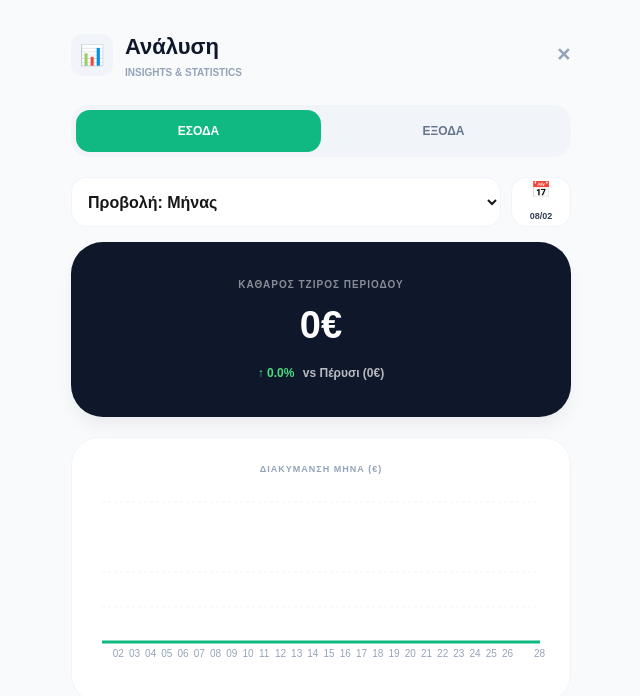
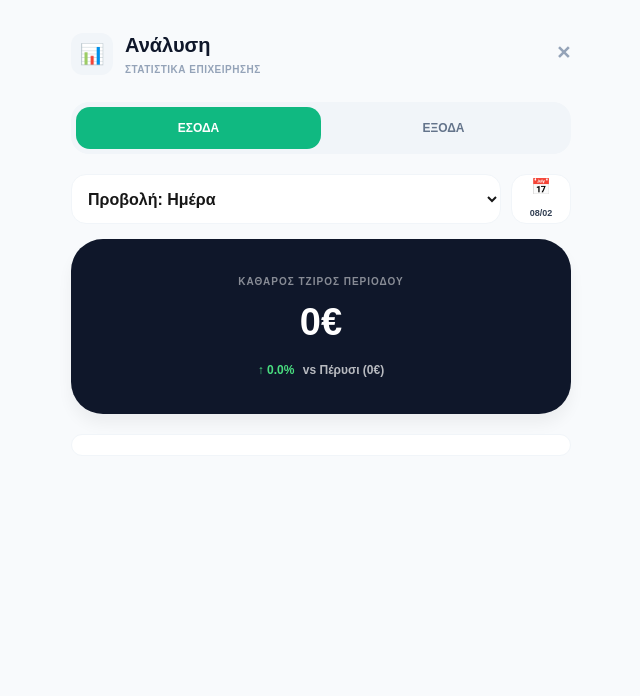
Before and after one commit to tsigris/cosy-management, a Next.js app: page /analysis in a window 1280 px wide. Shown: the top 696 px of the page, without its empty margins (319-959 px from the left). Built offline with nearby package versions, Linux system fonts and the light colour scheme.

Commit message:
Update page.tsx

```diff
--- a/src/app/analysis/page.tsx
+++ b/src/app/analysis/page.tsx
@@ -17,7 +17,8 @@ function AnalysisContent() {
   const [transactions, setTransactions] = useState<any[]>([])
   const [loading, setLoading] = useState(true)
   const [view, setView] = useState('income')
-  const [period, setPeriod] = useState('month')
+  // ΠΡΟΕΠΙΛΟΓΗ: ΗΜΕΡΑ
+  const [period, setPeriod] = useState('custom_day')
   const [selectedDate, setSelectedDate] = useState(format(new Date(), 'yyyy-MM-dd'))
   const [isZExpanded, setIsZExpanded] = useState(false)
 
@@ -29,7 +30,6 @@ function AnalysisContent() {
         if (!user) return
         const { data: profile } = await supabase.from('profiles').select('store_id').eq('id', user.id).single()
         if (profile?.store_id) {
-          // Φέρνουμε δεδομένα και από πέρυσι για τη σύγκριση
           const { data } = await supabase.from('transactions')
             .select('*, suppliers(name)')
             .eq('store_id', profile.store_id)
@@ -41,7 +41,7 @@ function AnalysisContent() {
     loadData()
   }, [])
 
-  // --- ΛΟΓΙΚΗ ΥΠΟΛΟΓΙΣΜΟΥ ΠΕΡΙΟΔΩΝ (ΤΩΡΑ & ΠΕΡΣΙ) ---
+  // --- ΥΠΟΛΟΓΙΣΜΟΣ ΣΤΑΤΙΣΤΙΚΩΝ & ΣΥΓΚΡΙΣΗΣ ---
   const stats = useMemo(() => {
     const now = parseISO(selectedDate)
     const lastYear = subYears(now, 1)
@@ -81,7 +81,7 @@ function AnalysisContent() {
     const diff = currentTotal - prevTotal
     const percent = prevTotal !== 0 ? (diff / prevTotal) * 100 : 0
 
-    return { currentTotal, prevTotal, diff, percent, currentViewData, currentData }
+    return { currentTotal, prevTotal, percent, currentViewData }
   }, [transactions, period, selectedDate, view])
 
   const zEntries = stats.currentViewData.filter(t => t.category === 'Εσοδα Ζ')
@@ -114,8 +114,8 @@ function AnalysisContent() {
         <div style={{ display: 'flex', alignItems: 'center', gap: '12px' }}>
           <div style={logoBoxStyle}>📊</div>
           <div>
-            <h1 style={{ fontWeight: '900', fontSize: '22px', margin: 0, color: '#0f172a' }}>Ανάλυση</h1>
-            <p style={{ margin: '2px 0 0', fontSize: '10px', color: '#94a3b8', fontWeight: '800', textTransform: 'uppercase' }}>Insights & Statistics</p>
+            <h1 style={{ fontWeight: '900', fontSize: '20px', margin: 0, color: '#0f172a' }}>Ανάλυση</h1>
+            <p style={{ margin: '2px 0 0', fontSize: '10px', color: '#94a3b8', fontWeight: '800', textTransform: 'uppercase', letterSpacing: '0.5px' }}>ΣΤΑΤΙΣΤΙΚΑ ΕΠΙΧΕΙΡΗΣΗΣ</p>
           </div>
         </div>
         <Link href="/" style={backBtnStyle}>✕</Link>
@@ -127,7 +127,7 @@ function AnalysisContent() {
         <button onClick={() => setView('expenses')} style={{...tabBtn, backgroundColor: view === 'expenses' ? '#ef4444' : 'transparent', color: view === 'expenses' ? 'white' : '#64748b'}}>ΕΞΟΔΑ</button>
       </div>
 
-      {/* FILTER BAR WITH PERMANENT CALENDAR */}
+      {/* FILTER BAR WITH CALENDAR ICON */}
       <div style={filterBar}>
         <select value={period} onChange={e => setPeriod(e.target.value)} style={selectStyle}>
           <option value="custom_day">Προβολή: Ημέρα</option>
@@ -145,18 +145,18 @@ function AnalysisContent() {
         </div>
       </div>
 
+      {/* HERO CARD WITH YEARLY COMPARISON */}
       <div style={{...heroCard, backgroundColor: view === 'income' ? '#0f172a' : '#450a0a'}}>
-        <p style={labelMicro}>ΚΑΘΑΡΟΣ ΤΖΙΡΟΣ ΠΕΡΙΟΔΟΥ</p>
+        <p style={labelMicro}>{view === 'income' ? 'ΚΑΘΑΡΟΣ ΤΖΙΡΟΣ ΠΕΡΙΟΔΟΥ' : 'ΣΥΝΟΛΙΚΑ ΕΞΟΔΑ ΠΕΡΙΟΔΟΥ'}</p>
         <h2 style={{ fontSize: '38px', fontWeight: '900', margin: '5px 0' }}>{stats.currentTotal.toLocaleString('el-GR')}€</h2>
 
-        {/* ΣΥΓΚΡΙΣΗ ΜΕ ΠΕΡΣΙ */}
         <div style={{ marginTop: '10px', fontSize: '12px', fontWeight: '700', color: stats.percent >= 0 ? '#4ade80' : '#f87171' }}>
             {stats.percent >= 0 ? '↑' : '↓'} {Math.abs(stats.percent).toFixed(1)}% <span style={{opacity:0.7, color:'white', marginLeft: '5px'}}>vs Πέρυσι ({stats.prevTotal.toFixed(0)}€)</span>
         </div>
       </div>
 
-      {/* AREA CHART */}
-      {period === 'month' && (
+      {/* GRAPH (SHOW ONLY ON MONTH VIEW) */}
+      {period === 'month' && chartData.length > 0 && (
         <div style={chartCard}>
           <p style={chartTitle}>ΔΙΑΚΥΜΑΝΣΗ ΜΗΝΑ (€)</p>
           <div style={{ width: '100%', height: 180 }}>
@@ -178,7 +178,7 @@ function AnalysisContent() {
         </div>
       )}
 
-      {/* GROUPED Z */}
+      {/* GROUPED Z ACCORDION */}
       {view === 'income' && zStats.total > 0 && (
         <div style={{ marginBottom: '15px' }}>
           <div onClick={() => setIsZExpanded(!isZExpanded)} style={zHeader}>
@@ -201,6 +201,7 @@ function AnalysisContent() {
         </div>
       )}
 
+      {/* ANALYTICAL LIST */}
       <div style={listWrapper}>
         {stats.currentViewData.filter(t => t.category !== 'Εσοδα Ζ').map(t => (
           <div key={t.id} style={rowStyle}>
@@ -238,9 +239,5 @@ const listWrapper: any = { backgroundColor: 'white', padding: '10px 22px', borde
 const rowStyle: any = { display: 'flex', justifyContent: 'space-between', alignItems: 'center', padding: '18px 0', borderBottom: '1px solid #f8fafc' };
 
 export default function AnalysisPage() {
-  return (
-    <main style={{ backgroundColor: '#f8fafc', minHeight: '100vh', padding: '15px' }}>
-      <Suspense fallback={<div>Φόρτωση...</div>}><AnalysisContent /></Suspense>
-    </main>
-  )
+  return <main style={{ backgroundColor: '#f8fafc', minHeight: '100vh', padding: '15px' }}><Suspense fallback={<div>Φόρτωση...</div>}><AnalysisContent /></Suspense></main>
 }
```
